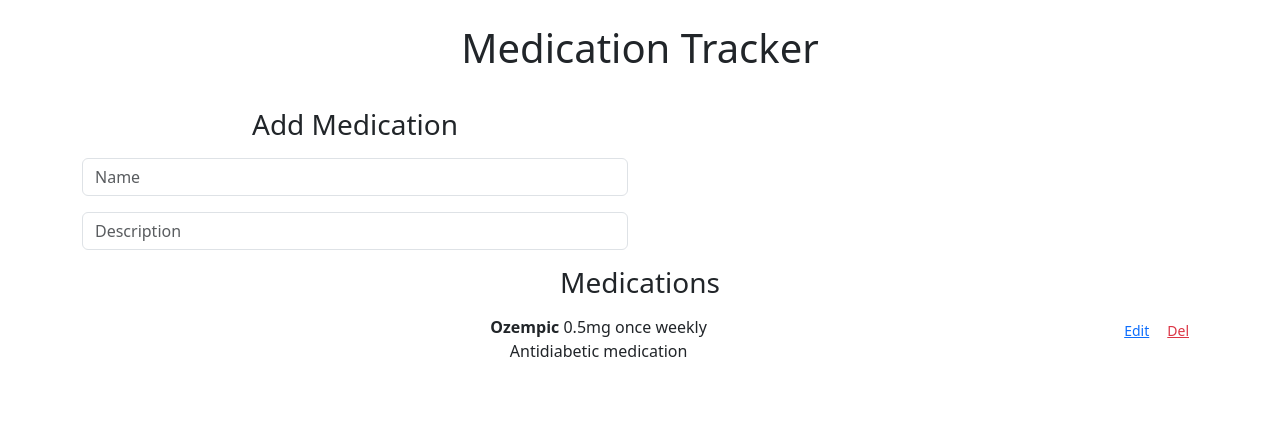
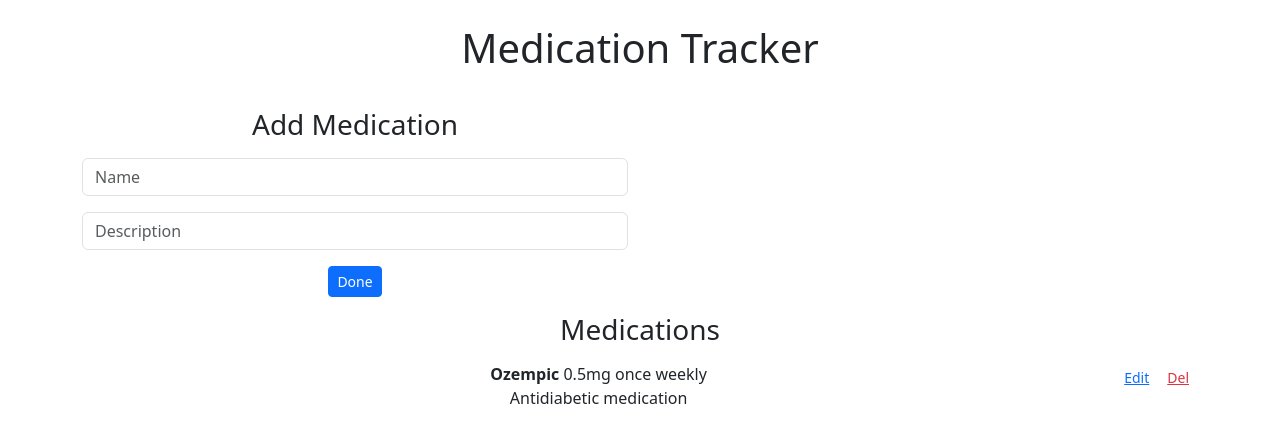
Before and after one commit to pdimaano/med-tracker, a React (Create React App) app: page / in a window 1280 px wide. Shown: the top 442 px of the page. Built offline with nearby package versions, Linux system fonts and the light colour scheme; the HTML template or start-up script is replaced by a standard one.

Commit message:
added button for MedForm

```diff
--- a/src/MedForm.js
+++ b/src/MedForm.js
@@ -55,6 +55,13 @@
           aria-label="Description"
         />
       </div>
+
+      <div className="mb-3">
+        <button className="btn-primary btn btn-sm NewMedForm-addBtn">
+          Done
+        </button>
+      </div>
+
     </form>
   );
 }
```
